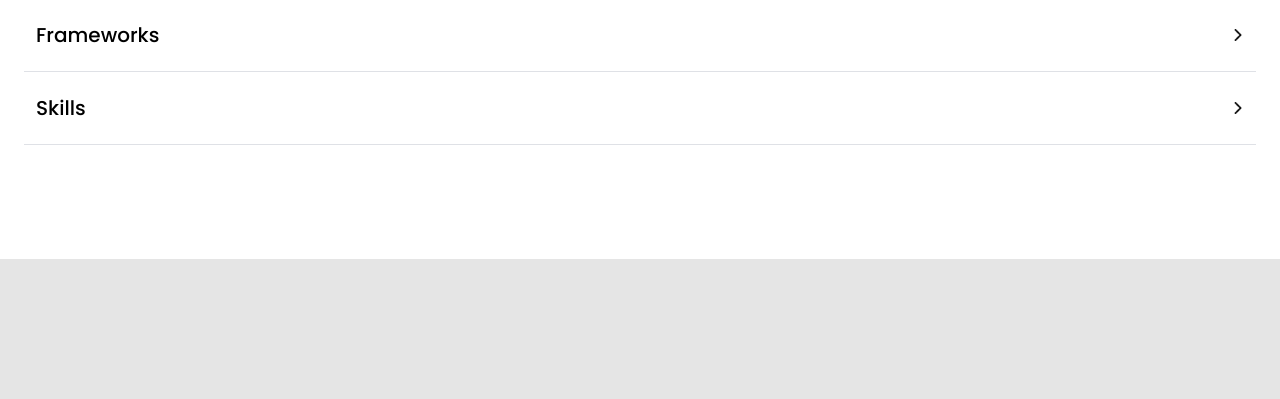
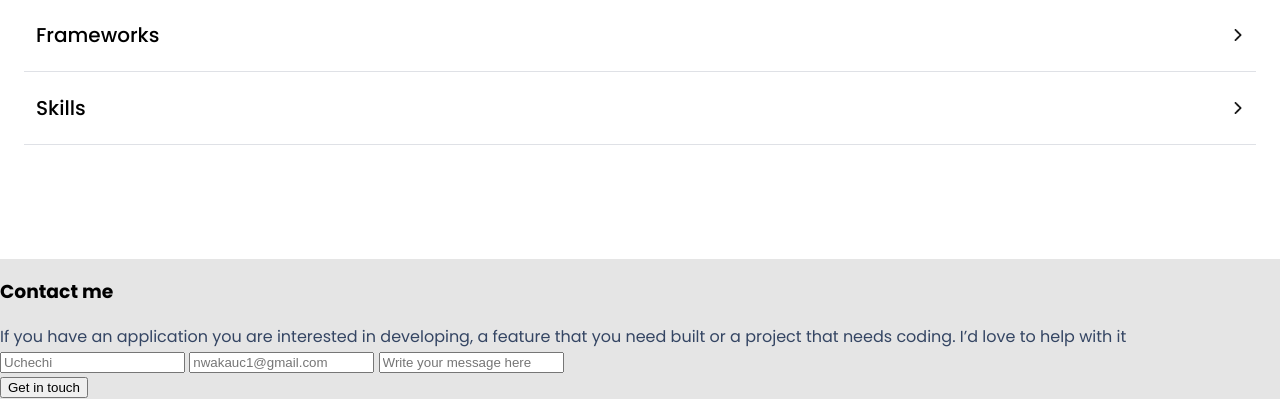
Before and after one commit to IndieCoderMM/hthant-portfolio, a website: page index.html in a window 1280 px wide. Shown: the part 6575-6974 px from the top of the page. Before the commit the page ends 6834 px from the top, so only its background shows below. Drawn offline with Linux system fonts and the light colour scheme.

Commit message:
Add contact page to index.html

```diff
--- a/index.html
+++ b/index.html
@@ -261,5 +261,19 @@
         </li>
       </ul>
     </section>
+    <section class="form">
+      <section class="contact-me">
+        <h3>Contact me</h3>
+        <p>If you have an application you are interested in developing, a feature that you need built or a project that needs coding. I’d love to help with it </p>
+        <form action="#" method="post">
+        <input type="text" class="Details" name="name" placeholder="Uchechi" maxlength="30" required>
+        <input type="email" class="Details" name="name" placeholder="nwakauc1@gmail.com" required>
+        <input type="text" id="Details" name="name" placeholder="Write your message here" maxlength="500" required>
+        <div class="Action">
+          <button class="button-3" type="submit">Get in touch</button>
+        </div>
+      </form>
+      </section>
+    </section>
   </body>
 </html>
```
